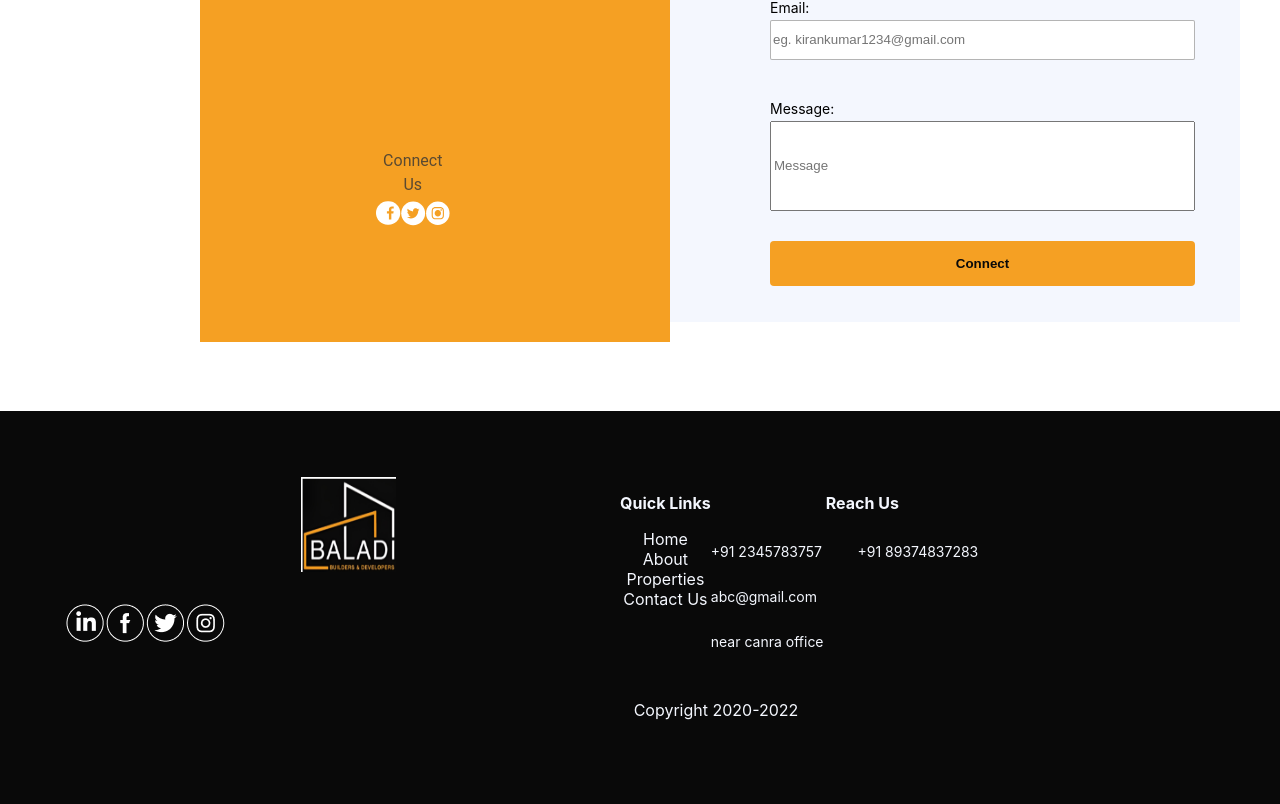
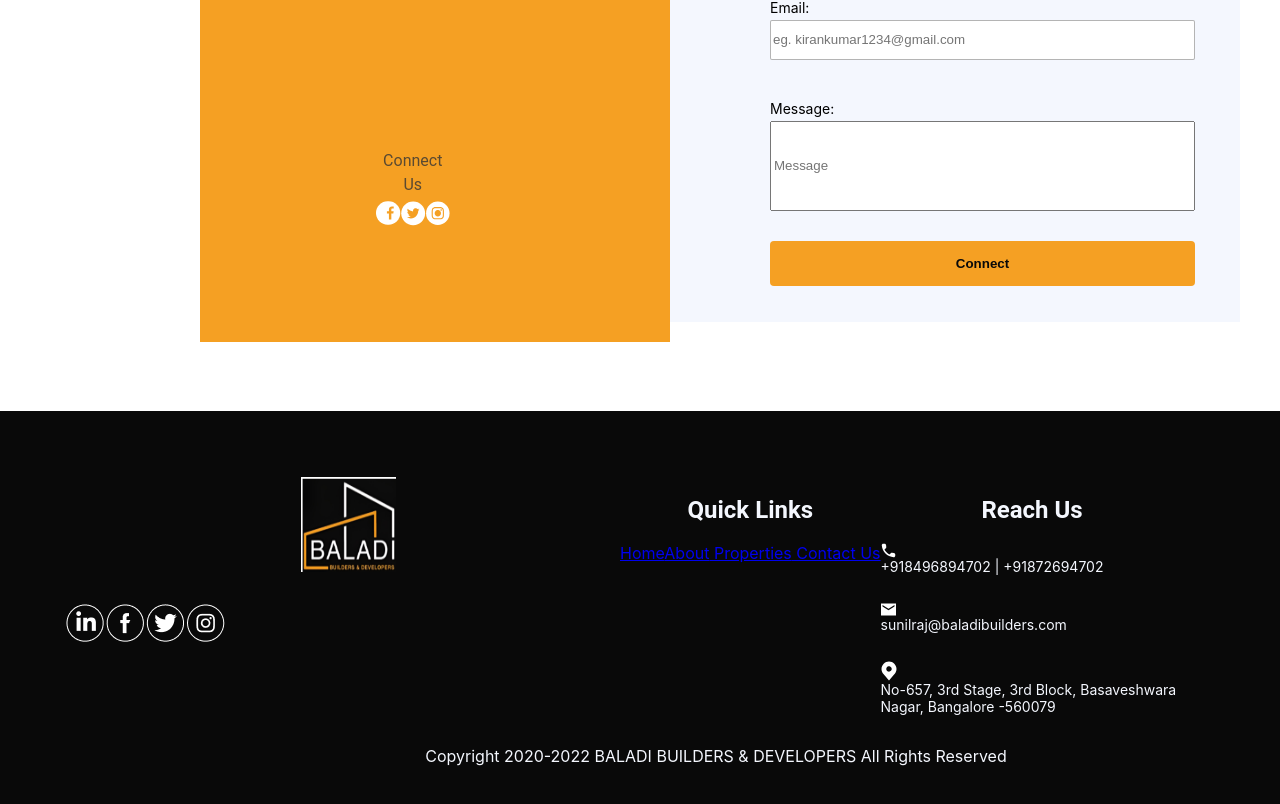
Before and after one commit to KalpithaRB/cietwo, a React (Create React App) app: page / in a window 1280 px wide. Shown: the part 380-1184 px from the top of the page. Built offline with nearby package versions, Linux system fonts and the light colour scheme.

Commit message:
added links and copyright text

```diff
--- a/src/components/Footer/Footer.css
+++ b/src/components/Footer/Footer.css
@@ -250,12 +250,23 @@ line-height: 24px;
 }
 
 .links-title-container{
-
+    color: #f4f7fe;
+    font-family: 'Roboto';
+    font-style: normal;
+    font-weight: 500;
+    font-size: 24px;
+    line-height: 18px;
 }
 
 .reachus-title-container{
+    color: #f4f7fe;
+    font-family: 'Roboto';
+    font-style: normal;
+    font-weight: 500;
+    font-size: 24px;
+    line-height: 18px;
+}
 
-}
 
 .copyright-container{
     /* border-top: 1px #f4f7fe ; */
--- a/src/components/Footer/Footer.jsx
+++ b/src/components/Footer/Footer.jsx
@@ -179,10 +179,10 @@ function Footer() {
                 <p><strong>Quick Links</strong></p>
               </div>
               <div className="links-container">
-                <span>Home</span> <br/>
-                <span>About</span> <br/>
-                <span> Properties</span> <br/>
-                <span>Contact Us</span>
+                <a href="/">Home</a>
+                <a href="/">About</a>
+                <a href="/"> Properties</a>
+                <a href="/"> Contact Us</a>
               </div>
             </div>
             <div className="ReachUs-container">
@@ -193,34 +193,48 @@ function Footer() {
 
                 <div className="call-container">
                     <div className="svg-icon-container">
+                    <svg width="15" height="15" viewBox="0 0 15 15" fill="none" xmlns="http://www.w3.org/2000/svg">
+                      <path d="M12.9225 9.93408L11.0175 9.71658C10.56 9.66408 10.11 9.82158 9.7875 10.1441L8.4075 11.5241C6.285 10.4441 4.545 8.71158 3.465 6.58158L4.8525 5.19408C5.175 4.87158 5.3325 4.42158 5.28 3.96408L5.0625 2.07408C4.9725 1.31658 4.335 0.746582 3.57 0.746582H2.2725C1.425 0.746582 0.72 1.45158 0.7725 2.29908C1.17 8.70408 6.2925 13.8191 12.69 14.2166C13.5375 14.2691 14.2425 13.5641 14.2425 12.7166V11.4191C14.25 10.6616 13.68 10.0241 12.9225 9.93408Z" fill="white"/>
+                    </svg>
+
 
                     </div>
                     <div className="details-container">
-                    <p> +91 2345783757</p>
-                    <p> +91 89374837283</p>
+                    <span>+918496894702  |  +91872694702</span>
                     </div>
                 </div>
 
                 <div className="message-container">
                 <div className="svg-icon-container">
+                <svg width="15" height="13" viewBox="0 0 15 13" fill="none" xmlns="http://www.w3.org/2000/svg">
+                  <path d="M15 0.489258H0V12.4893H15V0.489258ZM13.5 3.48926L7.5 7.23926L1.5 3.48926V1.98926L7.5 5.73926L13.5 1.98926V3.48926Z" fill="white"/>
+                </svg>
+
+
                 </div >
                 <div className="details-container">
-                    <p> abc@gmail.com</p>
+                    <span> sunilraj@baladibuilders.com</span>
                     </div>
                 </div>
 
                 <div className="address-cotnainer ">
                 <div className="svg-icon-container">
+                <svg width="16" height="20" viewBox="0 0 16 20" fill="none" xmlns="http://www.w3.org/2000/svg">
+                  <path d="M8 0.489258C6.0116 0.491592 4.10531 1.27876 2.6993 2.67808C1.29328 4.07739 0.502354 5.97461 0.500008 7.95354C0.497626 9.57073 1.0284 11.144 2.01092 12.4321C2.01092 12.4321 2.21546 12.7002 2.24887 12.7388L8 19.4893L13.7539 12.7354C13.7839 12.6995 13.9891 12.4321 13.9891 12.4321L13.9898 12.4301C14.9718 11.1426 15.5023 9.56999 15.5 7.95354C15.4976 5.97461 14.7067 4.07739 13.3007 2.67808C11.8947 1.27876 9.9884 0.491592 8 0.489258ZM8 10.6678C7.4606 10.6678 6.93331 10.5086 6.48481 10.2104C6.03631 9.91214 5.68675 9.48823 5.48033 8.99226C5.27391 8.49628 5.2199 7.95053 5.32513 7.42401C5.43037 6.89749 5.69011 6.41385 6.07153 6.03425C6.45294 5.65465 6.9389 5.39614 7.46794 5.29141C7.99697 5.18668 8.54534 5.24043 9.04368 5.44587C9.54202 5.65131 9.96797 5.99921 10.2676 6.44557C10.5673 6.89193 10.7273 7.41671 10.7273 7.95354C10.7264 8.67314 10.4387 9.36301 9.92747 9.87184C9.41621 10.3807 8.72304 10.6669 8 10.6678Z" fill="white"/>
+                </svg>
+
+
                 </div>
                 <div className="details-container">
-                    <p>near canra office</p>
+                    <span> No-657, 3rd Stage, 3rd Block, Basaveshwara Nagar,
+                      Bangalore -560079</span>
 
                     </div>
                 </div>
               </div>
             </div></div>
             <div className="copyright-container">
-            <p> Copyright 2020-2022 </p>
+            <span> Copyright 2020-2022  BALADI BUILDERS & DEVELOPERS  All Rights Reserved</span>
           </div>
           </div>
 
```
